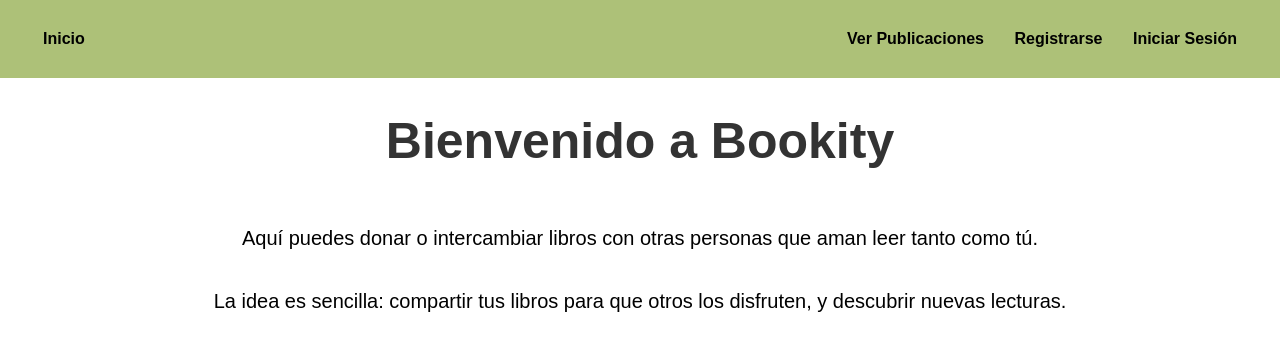
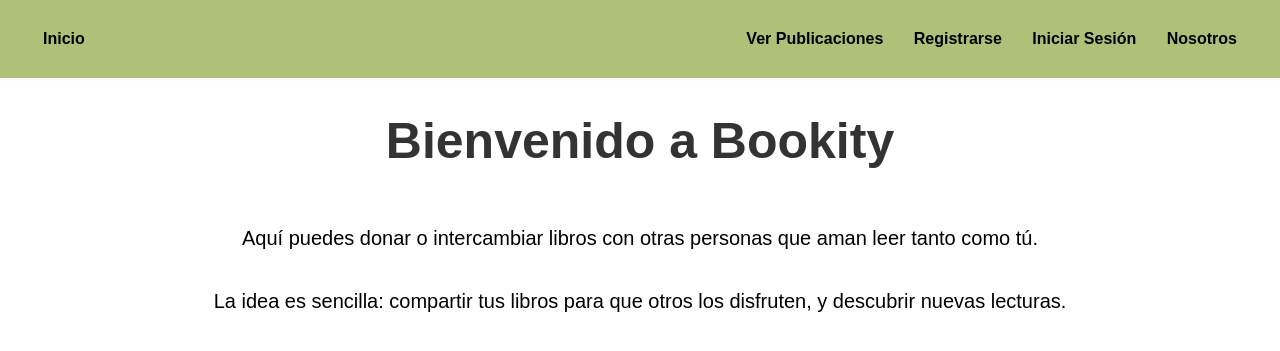
Before and after one commit to chicharron1/bookity-proyecto-inicial, a Django app: page / in a window 1280 px wide. Shown: the top 351 px of the page. Run offline with Django 5.2, Linux system fonts and the light colour scheme; some web fonts are replaced.

Commit message:
Sobre nosotros (hay q ponerle texto)

```diff
--- a/bookity/BookityApp/templates/BookityApp/base.html
+++ b/bookity/BookityApp/templates/BookityApp/base.html
@@ -38,6 +38,7 @@
                 <a href="\cerrar_sesion">Cerrar Sesión</a>
                 <a href="\notificaciones">Notificaciones</a>
             {% endif %}
+            <a href="\sobre_nosotros">Nosotros</a>
         </div>
     </nav>
 
--- /dev/null
+++ b/bookity/BookityApp/templates/BookityApp/sobre_nosotros.html
@@ -0,0 +1,5 @@
+{% extends 'BookityApp/base.html' %}
+{% block content %}
+<h2>Hola info blabla</h2>
+<p>El Vicente lo hizo todo</p>
+{% endblock %}
--- a/bookity/BookityApp/urls.py
+++ b/bookity/BookityApp/urls.py
@@ -1,5 +1,5 @@
 from django.urls import path
-from .views import inicio, login, registro, cerrar, publicar, publicaciones, perfil, detalle, eliminar_comentario, eliminar_publicacion, cerrar_trato, cancelar_trato, editar_perfil, eliminar_cuenta, calificar_usuario, eliminar_calificacion, usuarios_perfil, notificaciones, eliminar_notificacion, eliminar_todas_notificaciones
+from .views import inicio, login, registro, cerrar, publicar, publicaciones, perfil, detalle, eliminar_comentario, eliminar_publicacion, cerrar_trato, cancelar_trato, editar_perfil, eliminar_cuenta, calificar_usuario, eliminar_calificacion, usuarios_perfil, notificaciones, eliminar_notificacion, eliminar_todas_notificaciones, sobre_nosotros
 
 urlpatterns = [
     path('', inicio, name='inicio'),
@@ -23,4 +23,5 @@ urlpatterns = [
     path('notificaciones/', notificaciones, name='notificaciones'),
     path('notificaciones/eliminar/<int:id>/', eliminar_notificacion, name='eliminar_notificacion'),
     path('notificaciones/eliminar_todas/', eliminar_todas_notificaciones, name='eliminar_todas_notificaciones'),
+    path('sobre_nosotros', sobre_nosotros, name='sobre_nosotros'),
 ]
--- a/bookity/BookityApp/views.py
+++ b/bookity/BookityApp/views.py
@@ -311,3 +311,6 @@ def eliminar_todas_notificaciones(request):
     notificaciones = request.user.perfil.notificaciones.all()
     notificaciones.delete()
     return redirect('notificaciones')
+
+def sobre_nosotros(request):
+    return render(request, 'BookityApp/sobre_nosotros.html')
```
